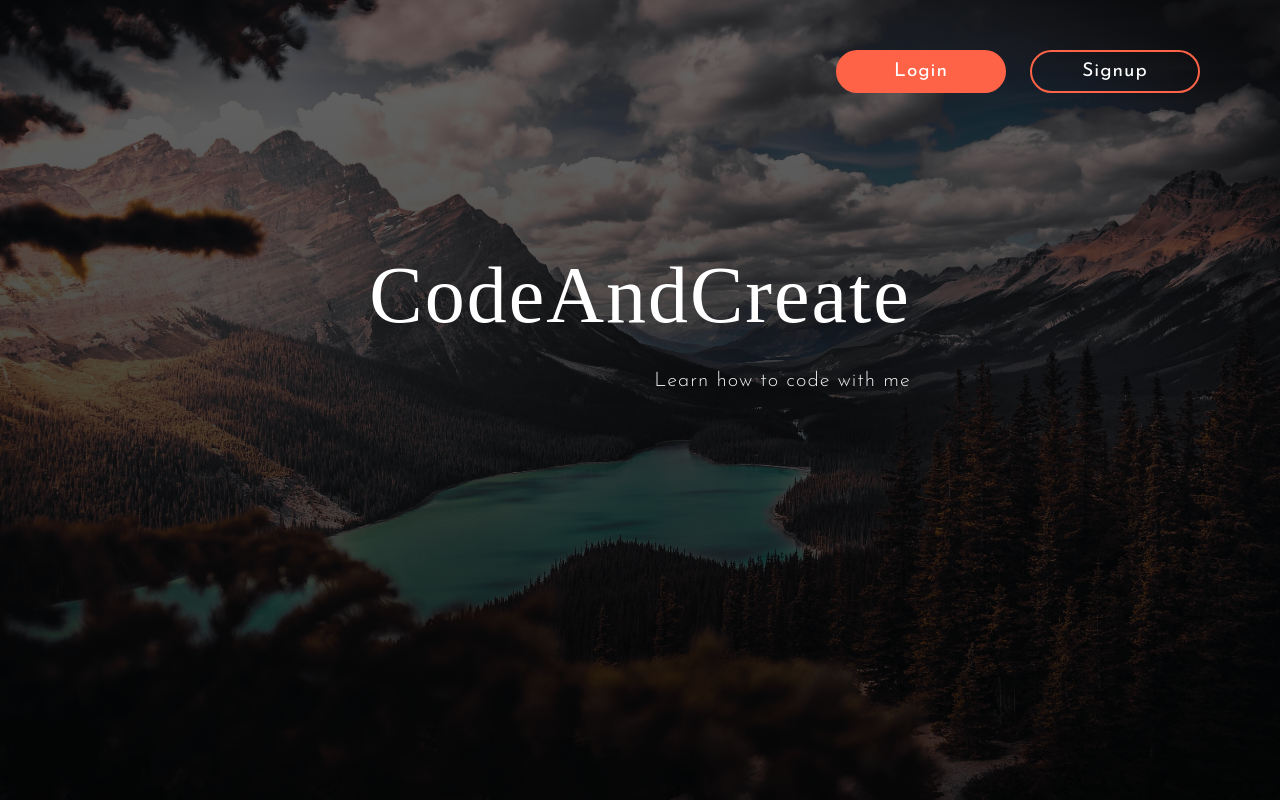
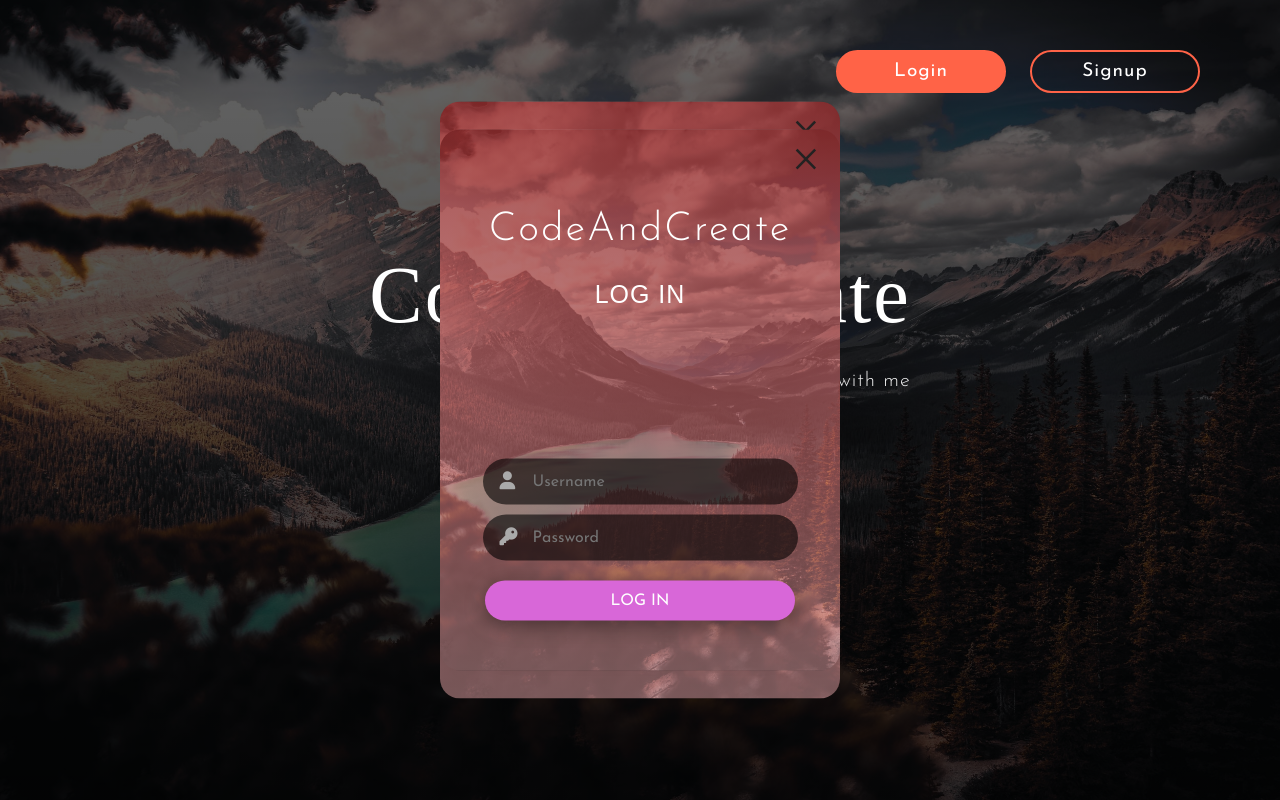
Before and after one commit to Itz-Haay/Landing-Page-w-Modal-Forms, a plain HTML site: page index.html in a window 1280 px wide. Drawn offline with Linux system fonts and the light colour scheme.

Commit message:
forms styled, moving to Javascript for runfctionality

```diff
--- a/index.html
+++ b/index.html
@@ -25,13 +25,13 @@
                 <button class="btn login-btn">Login</button>
                 <button class="btn signup-btn">Signup</button>
             </div>
-                <div class="form-container" hidden>
+                <div class="form-container">
                 <div class="signup-form-wrapper modal">
                     <div class="x-btn signup-x">
                         &times;
                     </div>
                     <div class="form-header">
-                        <h1>CodeandCreate</h1>
+                        <h1>CodeAndCreate</h1>
                         <h3>Join Us</h3>
                     </div>
                     <form class="form">
@@ -50,12 +50,12 @@
                         <button type="button">Sign Up</button>
                     </form>
                 </div>
-                <div class="login-form-wrapper modal"></div>
+                <div class="login-form-wrapper modal">
                     <div class="x-btn login-x">
                         &times;
                     </div>
                     <div class="form-header">
-                        <h1>CodeandCreate</h1>
+                        <h1>CodeAndCreate</h1>
                         <h3>Log In</h3>
                     </div>
                     <form class="form">
--- a/style.css
+++ b/style.css
@@ -59,7 +59,6 @@
 
 .login-btn {
     background-color: tomato;
-
 }
 
 .signup-btn {
@@ -73,3 +72,102 @@
 .btn:active {
     transform: translateY(0);
 }
+
+.modal {
+    width: 400px;
+    background: linear-gradient(rgba(148, 42, 42, 0.8),
+    rgba(185, 129, 129, .6)), url(images/bg.jpg) center no-repeat;
+    background-size: cover;
+    position: absolute;
+    top: 50%;
+    left: 50%;
+    transform: translate(-50%, -50%);
+    border-radius: 20px;
+}
+
+.x-btn {
+    position: absolute;
+    right: 20px;
+    font-size: 50px;
+    color: #222;
+    cursor: pointer;
+}
+
+.form-header {
+    text-align: center;
+    margin: 80px 0 150px 0;
+    color: #fff;
+}
+
+.form-header h1 {
+    font-family: "Josefin Sans", sans-serif;
+    font-size: 40px;
+    font-weight: 300;
+    letter-spacing: 2px;
+    margin-bottom: 30px;
+}
+
+.form-header h3 {
+    font-family: "Monsterrat", sans-serif;
+    font-size: 25px;
+    font-weight: 300;
+    letter-spacing: 1px;
+    text-transform: uppercase;
+}
+
+.form {
+    display: flex;
+    flex-direction: column;
+    align-items: center;
+}
+
+.input-group {
+    margin-bottom: 10px;
+    position: relative;
+}
+
+.input-group input {
+    width: 250px;
+    padding: 15px 15px 15px 50px;
+    border: none;
+    outline: none;
+    border-radius: 30px;
+    background: rgba(0, 0, 0, 0.6);
+    font-family: "Josefin Sans", sans-serif;
+    font-size: 16px;
+    color: #ddd;
+}
+
+.input-group i {
+    position: absolute;
+    top: 13px;
+    left: 17px;
+    font-size: 18px;
+    color: #aaa;
+}
+
+.form button {
+    width: 310px;
+    padding: 12px;
+    border: none;
+    outline: none;
+    border-radius: 30px;
+    background-color: #d867d8;
+    color: #fff;
+    font-family: "Josefin Sans", sans-serif;
+    font-size: 16px;
+    text-transform: uppercase;
+    margin: 10px 0 50px 0;
+    box-shadow: 0 5px 20px rgba(0, 0, 0, .4);
+    cursor: pointer;
+    transition: all 0.3s;
+}
+
+.form button:hover {
+    transform: translateY(-2px);
+    box-shadow: 0 8px 25px rgba(0, 0, 0, .3);
+}
+
+.form button:active {
+    transform: translateY(0);
+}
```
